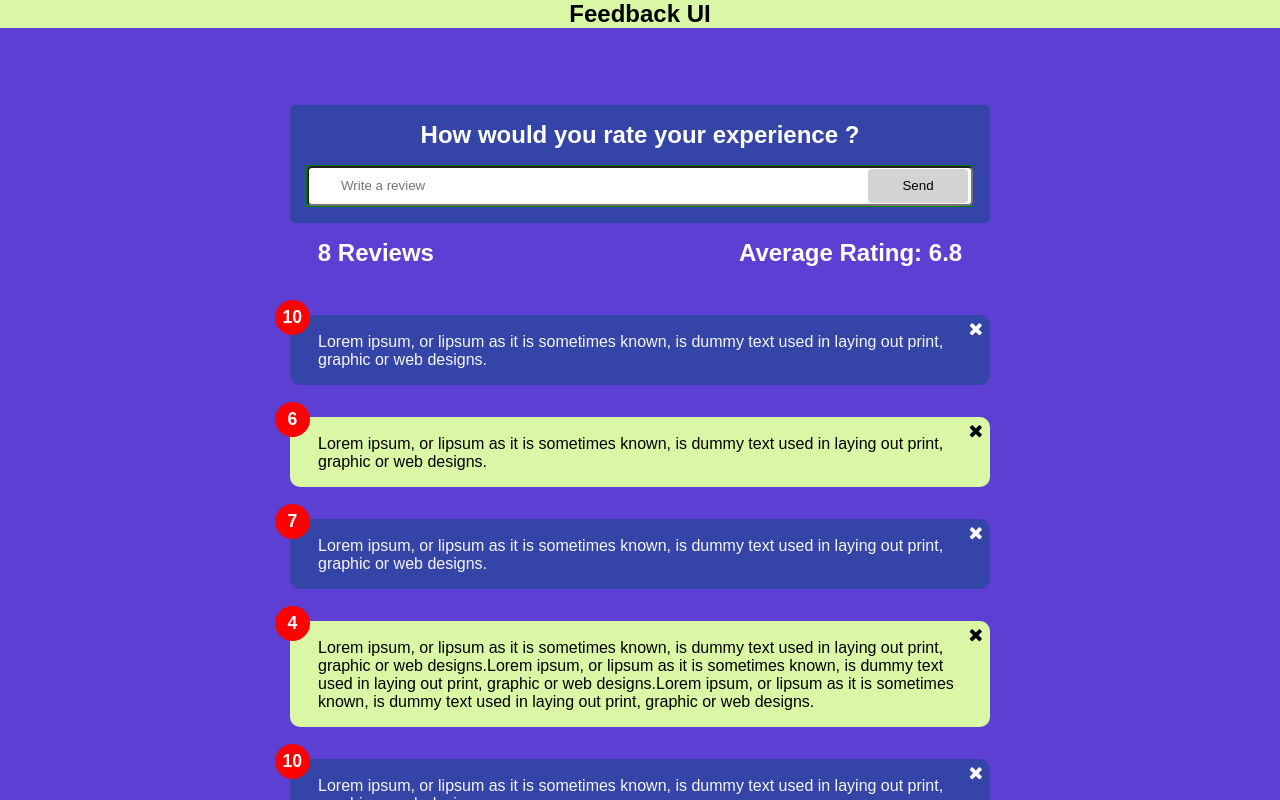
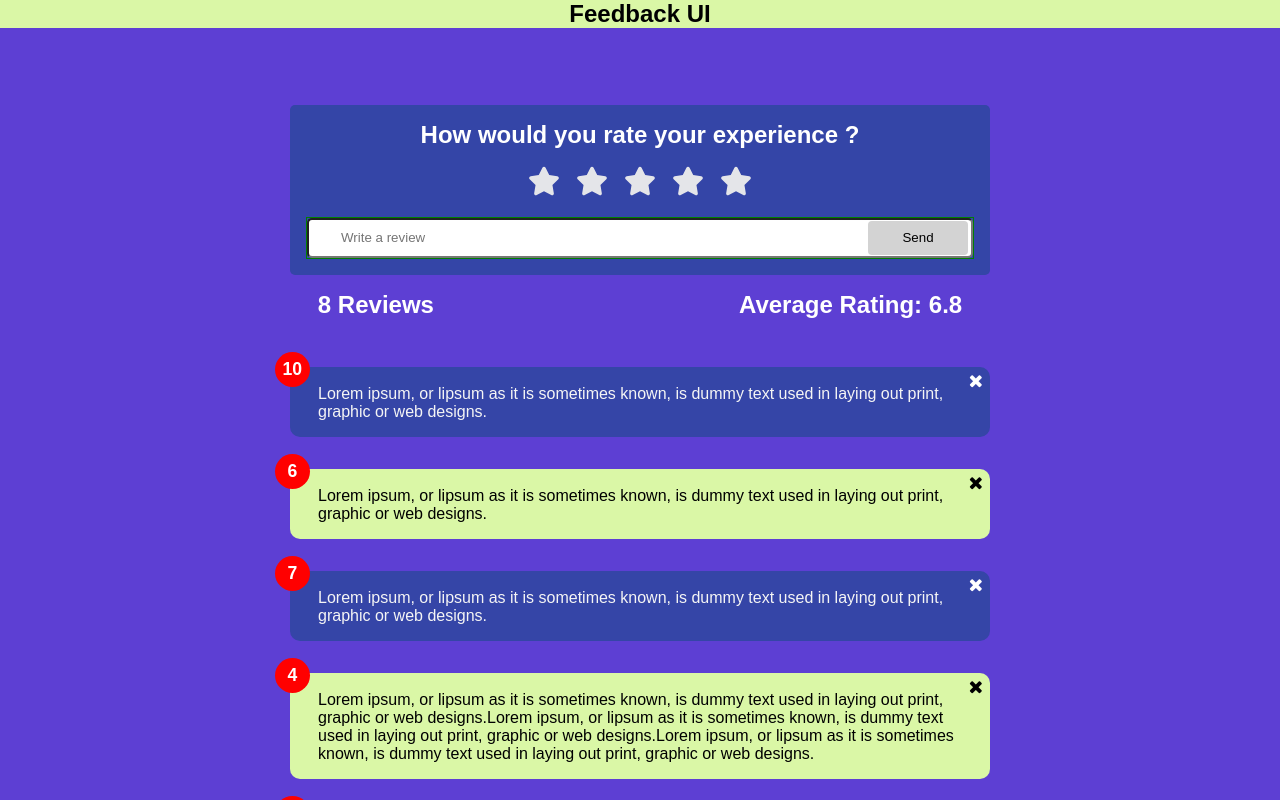
Before and after one commit to pswebcom/feedback-app, a React (Create React App) app in the folder app/: page / in a window 1280 px wide. Shown: the top 800 px of the page. Built offline with nearby package versions, Linux system fonts and the light colour scheme; a web font is replaced by a local one.

Commit message:
Star Rating Created RatingSelect.js--attached with FeedbackForm.js

```diff
--- a/app/src/components/FeedbackForm.js
+++ b/app/src/components/FeedbackForm.js
@@ -1,9 +1,12 @@
 import React from "react";
 import { useState } from "react";
 import Button from "./shared/Button";
+import RatingSelect from "./RatingSelect";
 
 const FeedbackForm = () => {
   const [text, setText] = useState("");
+  const [rating, setRating] = useState(null);
+
   const [btnDisabled, setBtnDisabled] = useState(true);
   const [message, setMessage] = useState("");
 
@@ -27,6 +30,7 @@ const FeedbackForm = () => {
     <>
       <form className="feedback-form">
         <h2>How would you rate your experience ?</h2>
+        <RatingSelect ratingNumber={(ratingNum) => setRating(ratingNum)} />
         <div className="input-group">
           <input
             onChange={handleTextChange}
--- /dev/null
+++ b/app/src/components/RatingSelect.js
@@ -0,0 +1,46 @@
+import React from "react";
+import { useState } from "react";
+import { FaStar } from "react-icons/fa";
+
+const RatingSelect = ({ ratingNumber }) => {
+  const [clickRating, setClickRating] = useState(null);
+  const [hoverRating, setHoverRating] = useState(null);
+
+  const handleChange = (ratingValue) => {
+    setClickRating(ratingValue);
+    ratingNumber(ratingValue);
+  };
+
+  return (
+    <div>
+      {[...Array(5)].map((star, i) => {
+        const ratingVal = i + 1;
+        return (
+          <label key={ratingVal}>
+            <input
+              type="radio"
+              name="rating"
+              value={ratingVal}
+              onClick={() => handleChange(ratingVal)}
+            />
+            <FaStar
+              className="star"
+              color={
+                ratingVal <= (clickRating || hoverRating)
+                  ? "#ffc107"
+                  : "#e4e5e9"
+              }
+              onMouseEnter={() => setHoverRating(ratingVal)}
+              onMouseLeave={() => setHoverRating(null)}
+            />
+          </label>
+        );
+      })}
+      <p className="rating-msg">
+        {clickRating ? `Your Rating is ${clickRating} out of 5 ` : ""}
+      </p>
+    </div>
+  );
+};
+
+export default RatingSelect;
--- a/app/src/index.css
+++ b/app/src/index.css
@@ -184,6 +184,20 @@ header {
   }
 }
 
+.star {
+  font-size: 2rem;
+  margin: 0 0.5rem;
+  cursor: pointer;
+}
+
+input[type="radio"] {
+  display: none;
+}
+
+.rating-msg {
+  padding: 0.5rem 0;
+}
+
 @media (max-width: 550px) {
   .feedback-form {
     padding: 0.3rem 0.4rem 0.7rem 0.4rem;
```
